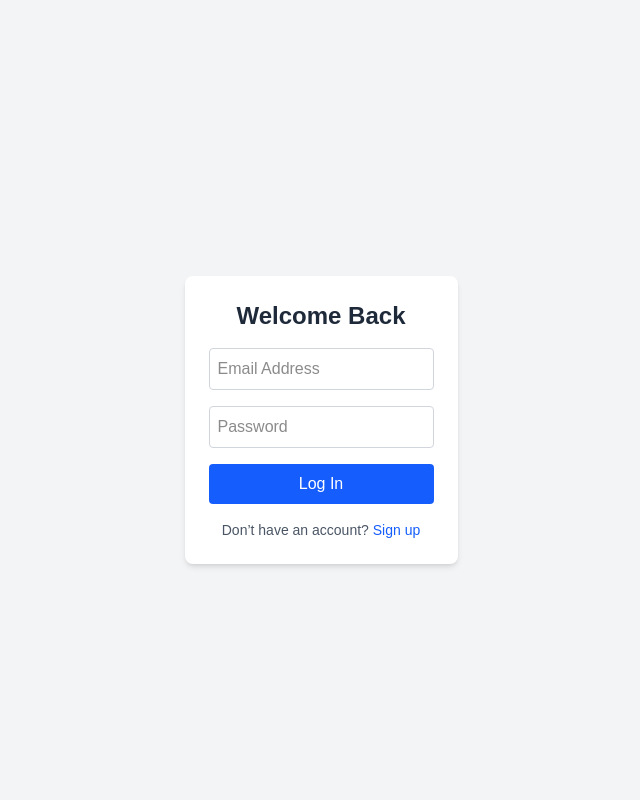
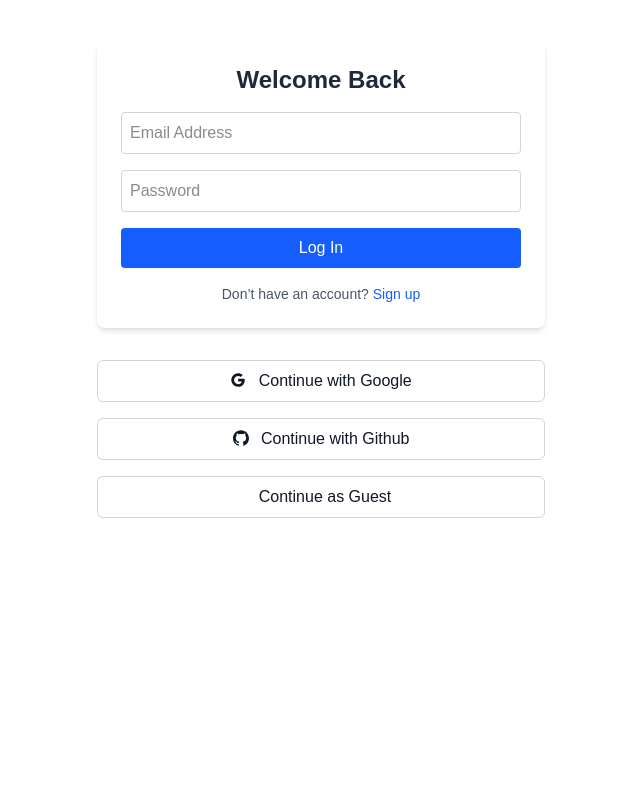
Before and after one commit to felix-wang-0307/ai-ledger-app, a Next.js app: page /auth/login in a window 1280 px wide. Shown: the top 800 px of the page, without its empty margins (319-959 px from the left). Built offline with nearby package versions, Linux system fonts and the light colour scheme; no server answers; what @ant-design/nextjs-registry, @supabase/auth-helpers-react would draw is missing.

Commit message:
fix: repair the style problem of signup/login form

```diff
--- a/src/app/auth/components/AuthForm.tsx
+++ b/src/app/auth/components/AuthForm.tsx
@@ -21,7 +21,7 @@
   const router = useRouter();
 
   const validateEmail = (email: string) => {
-    if(!/^[^\s@]+@[^\s@]+\.[^\s@]+$/.test(email)) {
+    if (!/^[^\s@]+@[^\s@]+\.[^\s@]+$/.test(email)) {
       setError((prev) => ({
         ...prev,
         emailError: "Invalid email address",
@@ -33,14 +33,15 @@
       emailError: "",
     }));
     return true;
-  }
+  };
 
   const validatePassword = (pw: string) => {
     // Password must be at least 6 characters long and contain letters and numbers
     if (!/^(?=.*[a-zA-Z])(?=.*\d).{6,}$/.test(pw)) {
       setError((prev) => ({
         ...prev,
-        passwordError: "Password must be at least 6 characters long and contain letters and numbers",
+        passwordError:
+          "Password must be at least 6 characters long and contain letters and numbers",
       }));
       return false;
     }
@@ -49,7 +50,7 @@
       passwordError: "",
     }));
     return true;
-  }
+  };
 
   const validateConfirmPassword = (pw: string) => {
     if (type === "signup" && password !== pw) {
@@ -64,14 +65,16 @@
       confirmPasswordError: "",
     }));
     return true;
-  }
+  };
 
   const handleSubmit = async (e: React.FormEvent) => {
     e.preventDefault();
     setError({});
 
-    const valid = validateEmail(email) && validatePassword(password) &&
-        (type === "signup" ? validateConfirmPassword(confirmPassword) : true);
+    const valid =
+      validateEmail(email) &&
+      validatePassword(password) &&
+      (type === "signup" ? validateConfirmPassword(confirmPassword) : true);
 
     if (!valid) return;
     setShowSubmitError(true);
@@ -130,7 +133,7 @@
       default:
         break;
     }
-  }
+  };
 
   return (
     <form
@@ -252,13 +255,10 @@
   );
 }
 
-
 export default function AuthPage({ type }: { type: "login" | "signup" }) {
   return (
-    <div className="flex items-center justify-center min-h-screen bg-gray-100">
-      <Suspense fallback={<div>Loading...</div>}>
-        <AuthForm type={type} />
-      </Suspense>
-    </div>
+    <Suspense fallback={<div>Loading...</div>}>
+      <AuthForm type={type} />
+    </Suspense>
   );
 }
```
